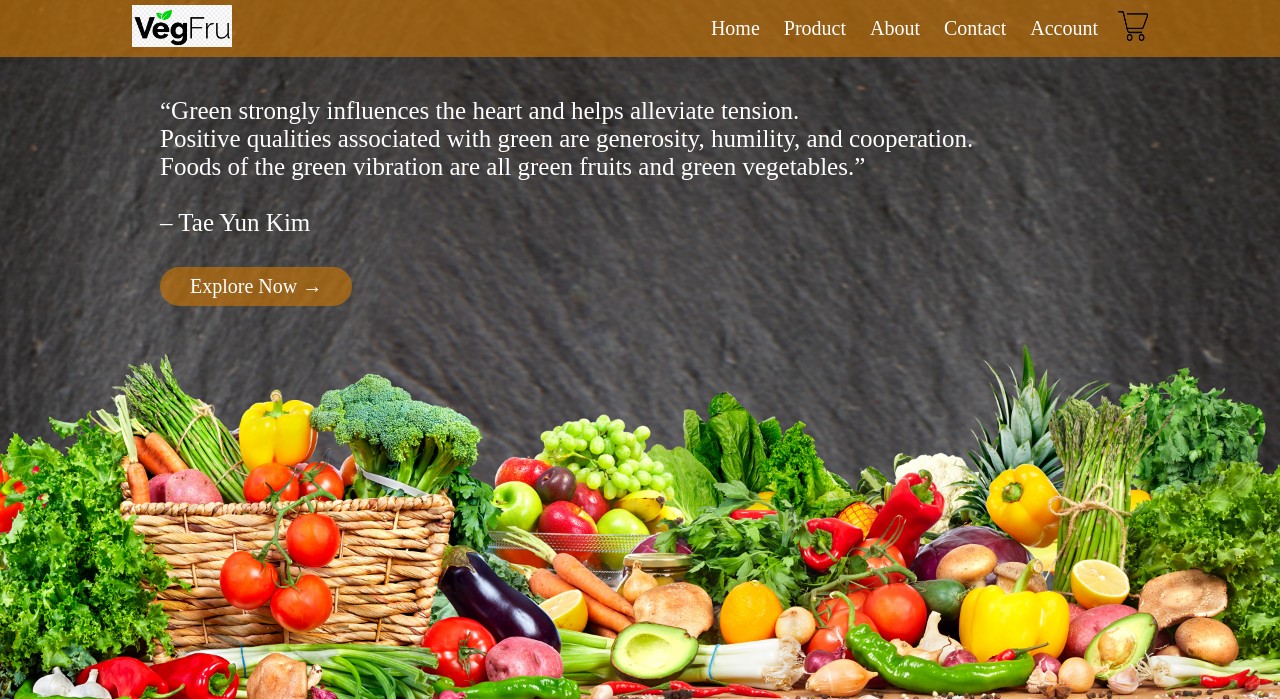
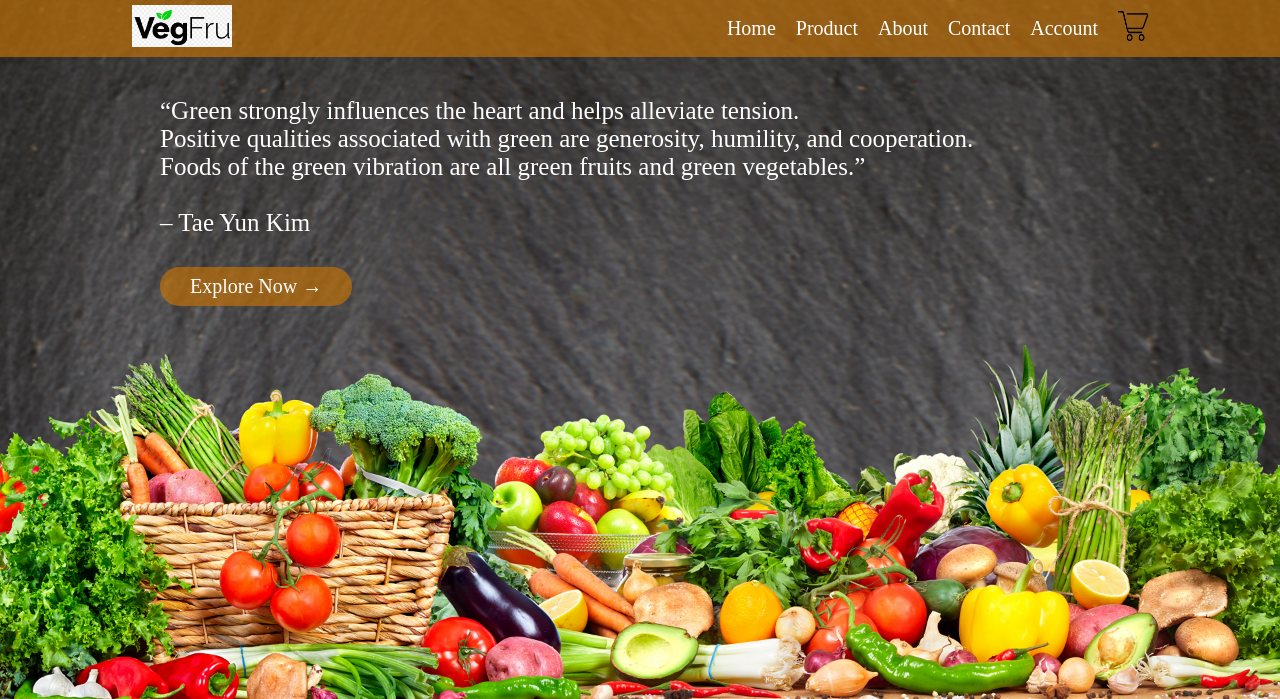
Before and after one commit to Drikshnemkul/online-Vegetable-store, a PHP site: page / in a window 1280 px wide. Shown: the top 699 px of the page. Run offline with PHP 8.4, Linux system fonts and the light colour scheme.

Commit message:
incomplete

```diff
--- a/style.css
+++ b/style.css
@@ -27,19 +27,13 @@
     display: flex;
 }
 
-.logo{
-}
-
 nav{
     flex: 1;
     float: right;
 }
 
-.cart{
-}
-
 nav ul{
-    display: inline-block;
+    display: flex;
     list-style-type: none;
     float: right;
 }
```
